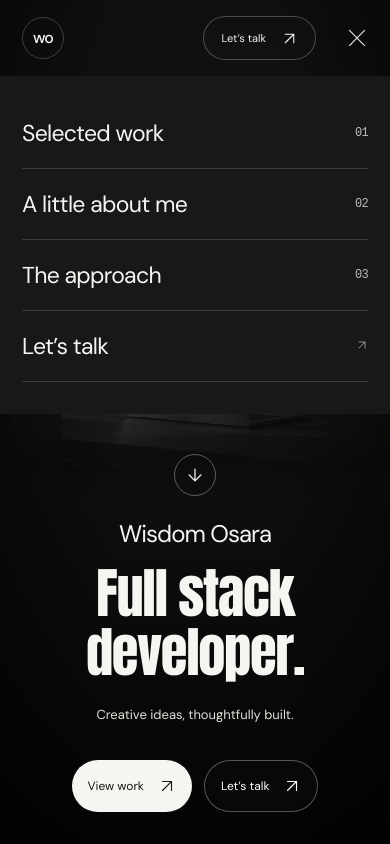
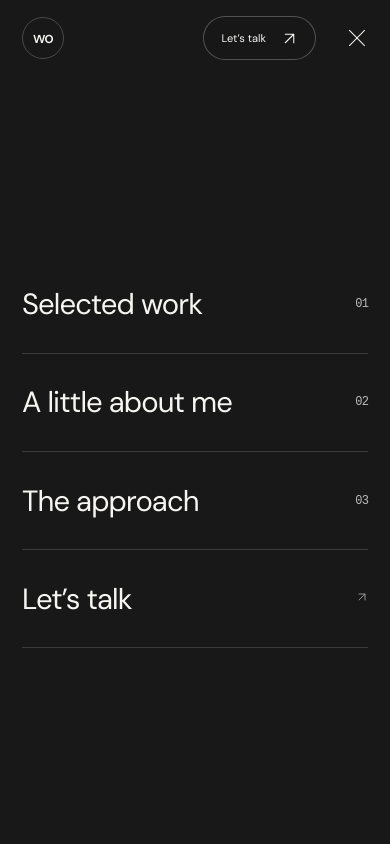
Before and after one commit to wisdomosara/newPortfolio, a plain HTML site: page index.html in a window 390 px wide. Both pictures are taken after a click on the button 351 px from the left and 38 px from the top of the page. Shown: the top 844 px of the page. Drawn offline with Linux system fonts and the light colour scheme.

Commit message:
Add animated full-screen mobile navigation with scroll and focus control

```diff
--- a/assets/css/identity.css
+++ b/assets/css/identity.css
@@ -316,7 +316,7 @@
   transform: translateY(110%);
 }
 .hero-enter .site-header {
-  animation: hero-content-in 0.7s var(--ease) both;
+  animation: hero-content-in 0.7s var(--ease) backwards;
 }
 .hero-enter .identity-greeting {
   animation: hero-content-in 0.7s 0.1s var(--ease) both;
@@ -427,16 +427,73 @@
   }
 }
 @media (max-width: 600px) {
+  .nav-open {
+    overflow: hidden;
+  }
+  .nav-open body {
+    position: fixed;
+    top: var(--nav-scroll-top, 0px);
+    width: 100%;
+    overflow: hidden;
+  }
+  .nav-active .site-header {
+    position: fixed;
+    animation: none;
+    transform: none;
+  }
   .site-header .menu-toggle span {
     background: #f6f5f1;
   }
-  .site-header .mobile-nav.is-open {
+  .js-enabled .site-header .mobile-nav {
+    display: flex;
+    position: fixed;
+    inset: 0;
+    z-index: -1;
+    height: 100vh;
+    height: 100dvh;
     background: #181818;
     color: #f6f5f1;
-    top: 76px;
+    flex-direction: column;
+    justify-content: center;
+    padding: max(100px, env(safe-area-inset-top)) var(--gutter)
+      max(40px, env(safe-area-inset-bottom));
+    overflow-y: auto;
+    overscroll-behavior: contain;
+    box-shadow: none;
+    visibility: hidden;
+    pointer-events: none;
+    clip-path: inset(0 0 100% 0);
+    transition: clip-path 0.6s cubic-bezier(0.76, 0, 0.24, 1),
+      visibility 0s 0.6s;
+  }
+  .js-enabled .site-header .mobile-nav.is-open {
+    visibility: visible;
+    pointer-events: auto;
+    clip-path: inset(0);
+    transition-delay: 0s;
   }
   .site-header .mobile-nav a {
+    flex: none;
     border-color: #ffffff25;
+    font-size: clamp(26px, 7.5vw, 44px);
+    padding-block: clamp(20px, 3.5dvh, 36px);
+    opacity: 0;
+    transform: translateY(28px);
+    transition: opacity 0.2s, transform 0.3s;
+  }
+  .site-header .mobile-nav.is-open a {
+    opacity: 1;
+    transform: none;
+    transition: opacity 0.5s var(--ease), transform 0.7s var(--ease);
+    transition-delay: calc(0.16s + var(--nav-order, 0) * 0.07s);
+  }
+  .mobile-nav a:nth-child(2) { --nav-order: 1; }
+  .mobile-nav a:nth-child(3) { --nav-order: 2; }
+  .mobile-nav a:nth-child(4) { --nav-order: 3; }
+  @media (max-height: 550px) {
+    .js-enabled .site-header .mobile-nav {
+      justify-content: flex-start;
+    }
   }
   .site-header .mobile-nav a span {
     color: #bbb;
@@ -472,6 +529,10 @@
   }
 }
 @media (prefers-reduced-motion: reduce) {
+  .js-enabled .site-header .mobile-nav,
+  .site-header .mobile-nav a {
+    transition: none;
+  }
   .intro-screen {
     display: none !important;
   }
--- a/index.html
+++ b/index.html
@@ -73,9 +73,9 @@
       rel="stylesheet"
       href="./assets/css/scroll-scenes.css?v=safari-overflow-1"
     />
-    <link rel="stylesheet" href="./assets/css/identity.css?v=personal-hero-1" />
+    <link rel="stylesheet" href="./assets/css/identity.css?v=fullscreen-menu-1" />
     <script src="./scripts/intro.js?v=stack-shutters" defer></script>
-    <script src="./scripts/portfolio.js?v=personal-hero-1" defer></script>
+    <script src="./scripts/portfolio.js?v=fullscreen-menu-1" defer></script>
     <script
       src="./scripts/scroll-scenes.js?v=footer-completion-1"
       defer
--- a/scripts/portfolio.js
+++ b/scripts/portfolio.js
@@ -56,32 +56,81 @@
   // The mobile menu stays out of the keyboard order while closed.
   const menuButton = document.querySelector(".menu-toggle");
   const menu = document.querySelector(".mobile-nav");
+  const header = document.querySelector(".site-header");
+  const main = document.querySelector("main");
+  const skipLink = document.querySelector(".skip-link");
+  let menuScrollY = 0;
+  let menuExitTimer;
   function closeMenu(returnFocus = false) {
+    if (!menu.classList.contains("is-open")) return;
     menu.classList.remove("is-open");
     menu.inert = true;
+    main.inert = false;
+    skipLink.inert = false;
+    root.classList.remove("nav-open");
+    root.style.removeProperty("--nav-scroll-top");
+    const scrollBehavior = root.style.scrollBehavior;
+    root.style.scrollBehavior = "auto";
+    window.scrollTo(0, menuScrollY);
+    root.style.scrollBehavior = scrollBehavior;
+    clearTimeout(menuExitTimer);
+    menuExitTimer = setTimeout(() => root.classList.remove("nav-active"),
+      reducedMotion.matches ? 0 : 600);
     menuButton.setAttribute("aria-expanded", "false");
     menuButton.setAttribute("aria-label", "Open navigation");
     if (returnFocus) menuButton.focus();
   }
   menuButton.addEventListener("click", () => {
-    const opening = menuButton.getAttribute("aria-expanded") !== "true";
-    menuButton.setAttribute("aria-expanded", String(opening));
-    menuButton.setAttribute(
-      "aria-label",
-      opening ? "Close navigation" : "Open navigation",
-    );
-    menu.classList.toggle("is-open", opening);
-    menu.inert = !opening;
+    if (menu.classList.contains("is-open")) return closeMenu(true);
+    clearTimeout(menuExitTimer);
+    menuScrollY = scrollY;
+    root.style.setProperty("--nav-scroll-top", `${-menuScrollY}px`);
+    root.classList.add("nav-active", "nav-open");
+    main.inert = true;
+    skipLink.inert = true;
+    menuButton.setAttribute("aria-expanded", "true");
+    menuButton.setAttribute("aria-label", "Close navigation");
+    menu.classList.add("is-open");
+    menu.inert = false;
   });
-  menu
+  header
     .querySelectorAll("a")
-    .forEach((link) => link.addEventListener("click", () => closeMenu()));
+    .forEach((link) => link.addEventListener("click", (event) => {
+      if (!menu.classList.contains("is-open")) return;
+      const hash = link.getAttribute("href");
+      const target = hash?.startsWith("#") && document.querySelector(hash);
+      if (!target) return closeMenu(true);
+      // Closing makes the menu inert; navigate explicitly so Safari does not
+      // cancel the link's default action when its ancestor becomes inert.
+      event.preventDefault();
+      closeMenu();
+      if (location.hash !== hash) history.pushState(null, "", hash);
+      target.scrollIntoView({ behavior: reducedMotion.matches ? "instant" : "smooth" });
+      if (!target.hasAttribute("tabindex")) {
+        target.setAttribute("tabindex", "-1");
+        target.addEventListener("blur", () => target.removeAttribute("tabindex"), { once: true });
+      }
+      target.focus({ preventScroll: true });
+    }));
   document.addEventListener("keydown", (event) => {
-    if (
-      event.key === "Escape" &&
-      menuButton.getAttribute("aria-expanded") === "true"
-    )
+    if (!menu.classList.contains("is-open")) return;
+    if (event.key === "Escape") {
+      event.preventDefault();
       closeMenu(true);
+    }
+    if (event.key === "Tab") {
+      const controls = [...header.querySelectorAll("a, button")]
+        .filter((element) => element.getClientRects().length > 0);
+      const first = controls[0];
+      const last = controls[controls.length - 1];
+      if (event.shiftKey && document.activeElement === first) {
+        event.preventDefault();
+        last.focus();
+      } else if (!event.shiftKey && document.activeElement === last) {
+        event.preventDefault();
+        first.focus();
+      }
+    }
   });
   document.addEventListener("click", (event) => {
     if (!event.target.closest(".site-header")) closeMenu();
```
Also changed, not shown: README.md.
